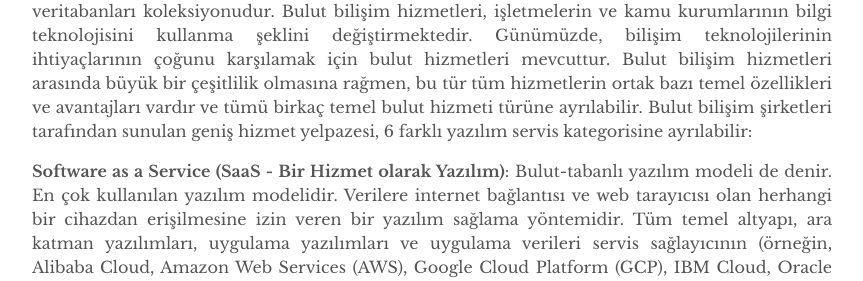
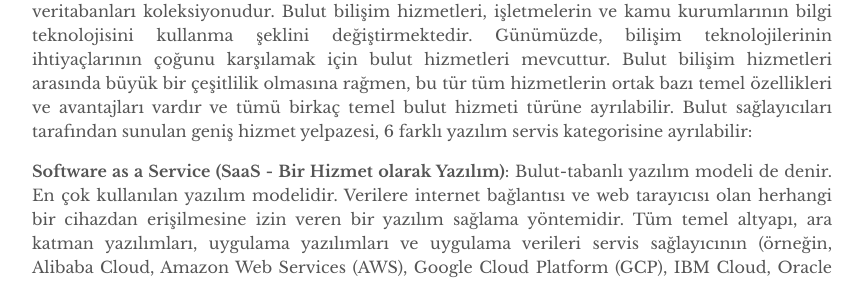
Before and after one commit to mmuratarat/turkish, a Jekyll site: the page built from _posts/2021-04-19-6-types-of-cloud-computing-services.md, in a window 1280 px wide and 1400 px high. Shown: the part 464-745 px from the top of the window, without its empty margins (208-1071 px from the left). Built offline with Jekyll 4.4.1, drawn with Linux system fonts in a browser that asks for light colours; comment, search, counter and statistics services are not loaded; some of the changed lines change nothing that is shown; some of the changed text lies outside the part shown.

Commit message:
Update 2021-04-19-6-types-of-cloud-computing-services.md

```diff
--- a/_posts/2021-04-19-6-types-of-cloud-computing-services.md
+++ b/_posts/2021-04-19-6-types-of-cloud-computing-services.md
@@ -5,7 +5,7 @@
 comments: true
 ---
 
-Bulut, inanılmaz derecede karmaşık bir dizi altyapı teknolojisini ifade eder. Temel düzeyde, kullanıcıların erişim kiralayabilecekleri şekilde birbirine bağlı bilgisayarlar, sunucular ve veritabanları koleksiyonudur. Bulut bilişim hizmetleri, işletmelerin ve kamu kurumlarının bilgi teknolojisini kullanma şeklini değiştirmektedir. Günümüzde, bilişim teknolojilerinin ihtiyaçlarının çoğunu karşılamak için bulut hizmetleri mevcuttur. Bulut bilişim hizmetleri arasında büyük bir çeşitlilik olmasına rağmen, bu tür tüm hizmetlerin ortak bazı temel özellikleri ve avantajları vardır ve tümü birkaç temel bulut hizmeti türüne ayrılabilir. Bulut bilişim şirketleri tarafından sunulan geniş hizmet yelpazesi, 6 farklı yazılım servis kategorisine ayrılabilir:
+Bulut, inanılmaz derecede karmaşık bir dizi altyapı teknolojisini ifade eder. Temel düzeyde, kullanıcıların erişim kiralayabilecekleri şekilde birbirine bağlı bilgisayarlar, sunucular ve veritabanları koleksiyonudur. Bulut bilişim hizmetleri, işletmelerin ve kamu kurumlarının bilgi teknolojisini kullanma şeklini değiştirmektedir. Günümüzde, bilişim teknolojilerinin ihtiyaçlarının çoğunu karşılamak için bulut hizmetleri mevcuttur. Bulut bilişim hizmetleri arasında büyük bir çeşitlilik olmasına rağmen, bu tür tüm hizmetlerin ortak bazı temel özellikleri ve avantajları vardır ve tümü birkaç temel bulut hizmeti türüne ayrılabilir. Bulut sağlayıcıları tarafından sunulan geniş hizmet yelpazesi, 6 farklı yazılım servis kategorisine ayrılabilir:
 
 **Software as a Service (SaaS - Bir Hizmet olarak Yazılım)**: Bulut-tabanlı yazılım modeli de denir. En çok kullanılan yazılım modelidir. Verilere internet bağlantısı ve web tarayıcısı olan herhangi bir cihazdan erişilmesine izin veren bir yazılım sağlama yöntemidir. Tüm temel altyapı, ara katman yazılımları, uygulama yazılımları ve uygulama verileri servis sağlayıcının (örneğin, Alibaba Cloud, Amazon Web Services (AWS), Google Cloud Platform (GCP), IBM Cloud, Oracle Cloud, and Microsoft Azure) veri merkezinde bulunur. SaaS sistemleri genellikle bir abonelik modeli dahilinde ödenir. Netflix, Spotify, Pandora, Dropbox, Outlook, Hotmail, or Yahoo! Mail, SaaS modeli kullanan şirketlerden bir kaçıdır.
 
@@ -15,8 +15,8 @@
 
 **Metal as a Service (MaaS - Bir Hizmet olarak Metal)**: IaaS bulut servis türünün bir alt kümesidir. İsminden de kolay anlaşılabileceği üzere bir yazılım gerçekleştirmek için servis sağlayıcısından gerçek fiziksel donanım kiralanıyor. IaaS ve MaaS arasındaki fark ise, IaaS'de kaynaklar birden çok kiracılı bir ortama tahsis edilir (paylaşılır), oysa MaaS'de çıplak metaller (bare metal - Çıplak metal, temel işletim sistemi (OS) veya yüklü uygulamaları olmayan bir bilgisayar sistemidir.) sadece bir belirli müşteriye adanır, yani tek kullanıcılı olur. Örneğin, Amazon m5.metal. Metal bulut sunucuları, kendi sanallaştırmanızı (virtualization) çalıştırmanıza ve fiziksel donanıma, standart EC2 bulut sunucularını kullanarak yapamayacağınız şekillerde doğrudan erişmenize olanak tanır
 
-**Function as A Service (FaaS - Bir Hizmet olarak Fonksiyon)**: Bu modeli takip eden bir uygulama oluşturmak, "sunucusuz" (serverless) bir mimari elde etmenin bir yoludur ve genellikle mikroservis uygulamaları oluştururken kullanılır. Burada endişelenmeniz gereken tek şey uygulama kodunuzdaki bireysel fonksiyonlardır. FaaS ile, işlerin sunucu tarafına girmeye gerek yoktur ve geliştiriciler uygulamanın kodlama kısmına odaklanabilir. Servis sağlayıcısı fonksiyonununuzu talep geldikçe çalıştırır, böylelikle kullandığınız kadar ödeme yaparsınız. Örneğin, AWS Lambda, Google Cloud Functions, Microsoft Azure Functions, IBM Cloud Functions.
+**Function as a Service (FaaS - Bir Hizmet olarak Fonksiyon)**: Bu modeli takip eden bir uygulama oluşturmak, "sunucusuz" (serverless) bir mimari elde etmenin bir yoludur ve genellikle mikroservis uygulamaları oluştururken kullanılır. Burada endişelenmeniz gereken tek şey uygulama kodunuzdaki bireysel fonksiyonlardır. FaaS ile, işlerin sunucu tarafına girmeye gerek yoktur ve geliştiriciler uygulamanın kodlama kısmına odaklanabilir. Servis sağlayıcısı fonksiyonununuzu talep geldikçe çalıştırır, böylelikle kullandığınız kadar ödeme yaparsınız. Örneğin, AWS Lambda, Google Cloud Functions, Microsoft Azure Functions, IBM Cloud Functions.
 
-**Container as A Service (FaaS - Bir Hizmet olarak Konteyner)**: IaaS ve PaaS'ı kullanmak bir uygulamanın dağıtılması ve barındırılmasıyla (hosting) ilgili birçok anlaşmazlığı azaltırken, bunları kullanmak sizi tek bir bulut sağlayıcısına bağımlı hale getirir. Öyleyse, kendinizi belirli bir bulut satıcısına bağlamadan kolay dağıtım ve barındırmanın yanıtı nedir? CaaS işte bu duruma çok uygundur. Konteynerlar, sanal makine sorunlarına cazip bir çözüm sunar. Her örnek (instance) için ayrı bir işletim sistemi gerektirmek yerine, konteynerlar, kendilerini barındıran işletim sisteminin çalışan bir örneğini paylaşır. CaaS ile, bir çok bulut sağlayıcısı, birçok konteyneri çalıştırabilen ve çalışan konteynerleriniz arasında altyapıyı koruyabilen, bir konteyner düzenleme motoru (container orchestration engine) sunar. CaaS modeliyle de uygulamanızı bir bulut sistemi üzerinde barındırabilirsiniz, bu da sizi kendi makinelerinizi çalıştırma ve bakım yapma zorunluluğundan kurtarır. Bununla birlikte, bulut sağlayıcısı seçimi yapmanıza gerek yoktur. Büyük bir bağımsızlığa sahipsinizdir çünkü konteynerlar, standart bir yazılım dağıtım birimi sağlar, böylece konteynerlerinizi bulut hizmeti sağlayıcısı A veya B'den herhangi birine CaaS yöntemiyle dağıtabilirsiniz. Her iki durumda da, konteynerleriniz aynıdır. Popüler CaaS destekleyen örnekler, IBM Cloud Kubernetes Service, Microsoft Azure Container Service, Oracle Container Cloud Service'tir.
+**Container as a Service (CaaS - Bir Hizmet olarak Konteyner)**: IaaS ve PaaS'ı kullanmak bir uygulamanın dağıtılması ve barındırılmasıyla (hosting) ilgili birçok anlaşmazlığı azaltırken, bunları kullanmak sizi tek bir bulut sağlayıcısına bağımlı hale getirir. Öyleyse, kendinizi belirli bir bulut satıcısına bağlamadan kolay dağıtım ve barındırmanın yanıtı nedir? CaaS işte bu duruma çok uygundur. Konteynerlar, sanal makine sorunlarına cazip bir çözüm sunar. Her örnek (instance) için ayrı bir işletim sistemi gerektirmek yerine, konteynerlar, kendilerini barındıran işletim sisteminin çalışan bir örneğini paylaşır. CaaS ile, bir çok bulut sağlayıcısı, birçok konteyneri çalıştırabilen ve çalışan konteynerleriniz arasında altyapıyı koruyabilen, bir konteyner düzenleme motoru (container orchestration engine) sunar. CaaS modeliyle de uygulamanızı bir bulut sistemi üzerinde barındırabilirsiniz, bu da sizi kendi makinelerinizi çalıştırma ve bakım yapma zorunluluğundan kurtarır. Bununla birlikte, bulut sağlayıcısı seçimi yapmanıza gerek yoktur. Büyük bir bağımsızlığa sahipsinizdir çünkü konteynerlar, standart bir yazılım dağıtım birimi sağlar, böylece konteynerlerinizi bulut hizmeti sağlayıcısı A veya B'den herhangi birine CaaS yöntemiyle dağıtabilirsiniz. Her iki durumda da, konteynerleriniz aynıdır. Popüler CaaS destekleyen örnekler, IBM Cloud Kubernetes Service, Microsoft Azure Container Service, Oracle Container Cloud Service'tir.
 
 ![](https://github.com/mmuratarat/turkish/blob/master/_posts/images/6modelservicecategories.png?raw=true)
```
